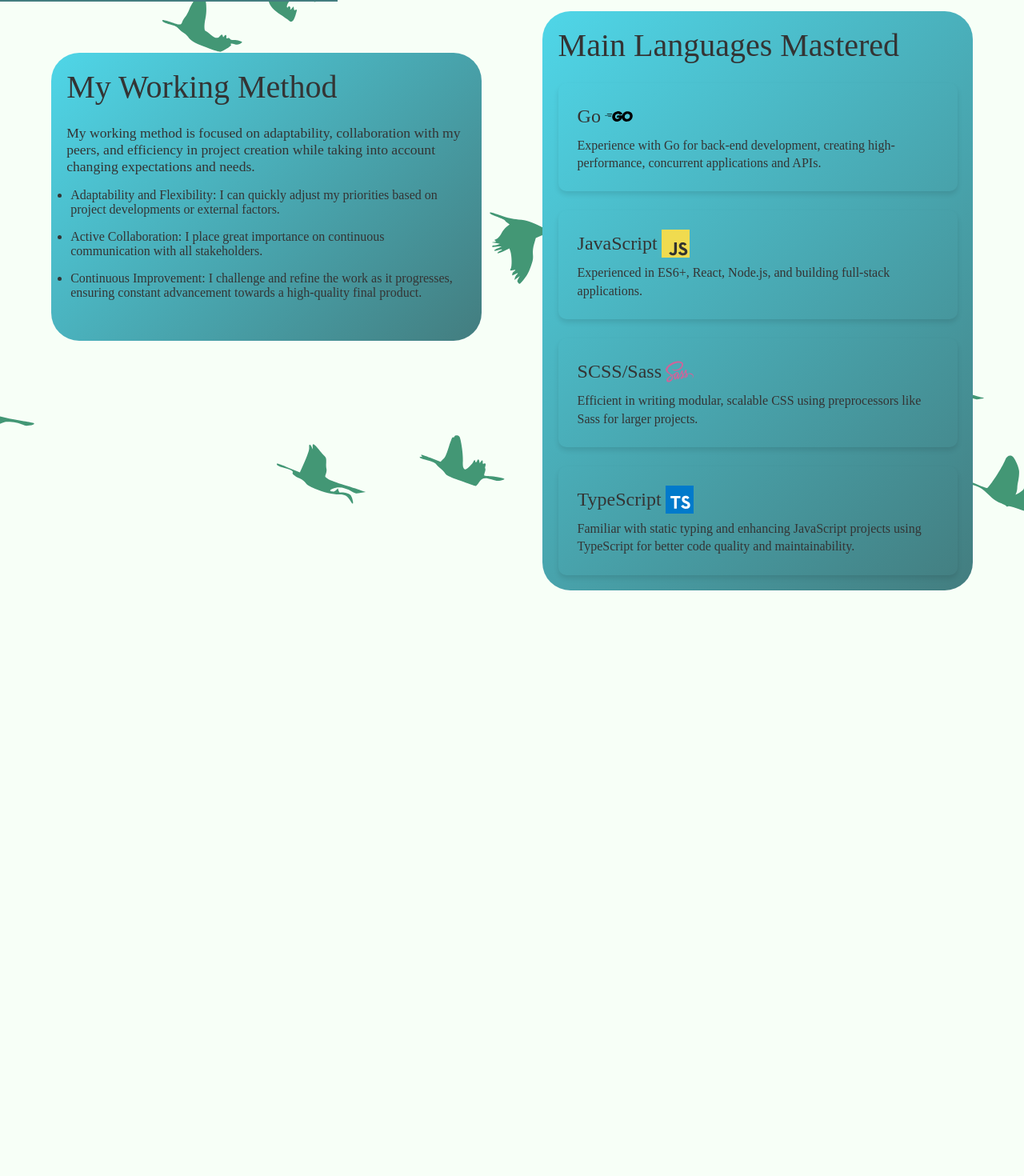
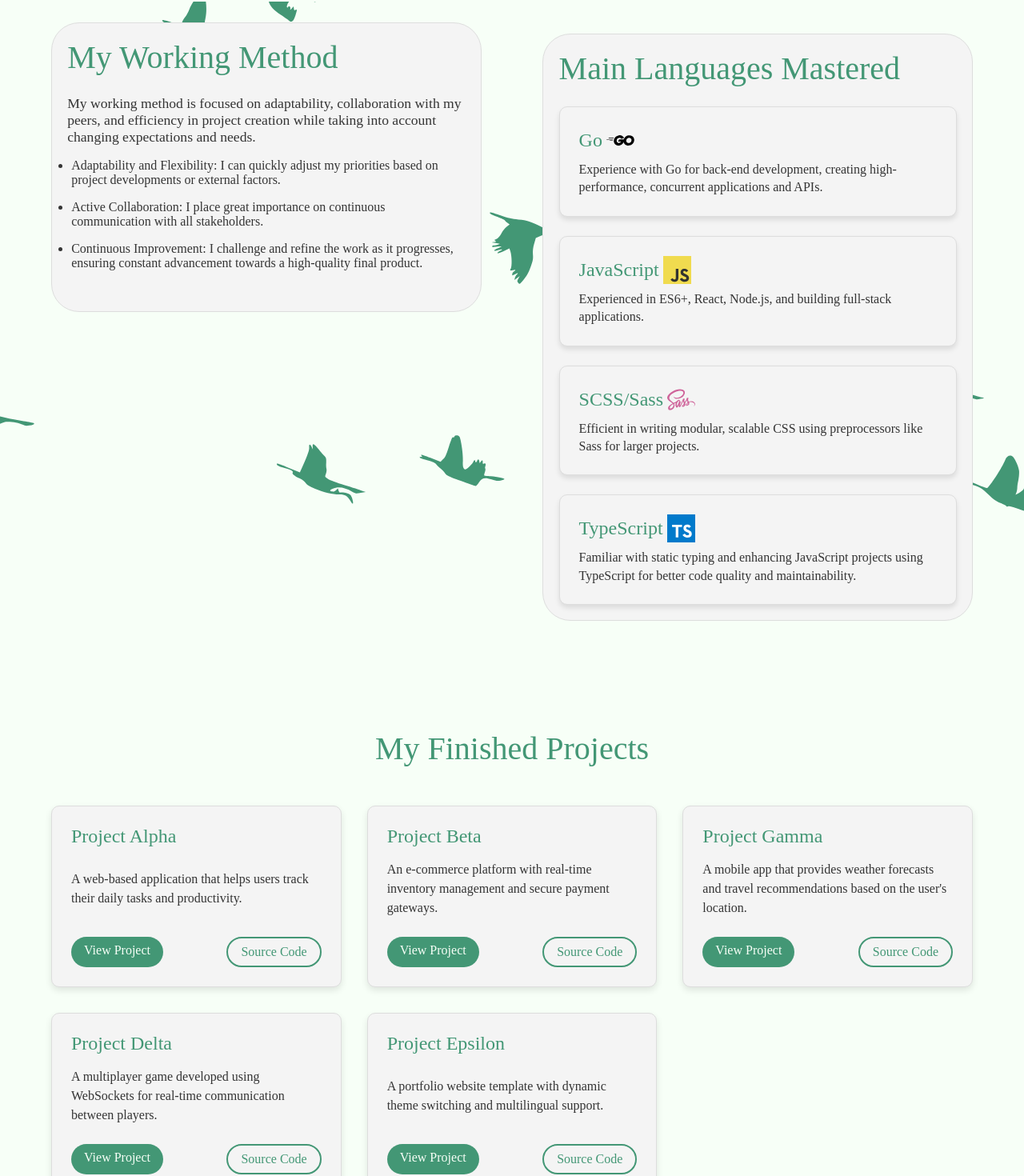
Before and after one commit to SLecureu/SLecureu.github.io, a React (Vite) app: page / in a window 1280 px wide. Shown: the part 798-2268 px from the top of the page at 80% size. Built offline with nearby package versions, Linux system fonts and the light colour scheme.

Commit message:
feat(page3)

```diff
--- a/src/_module.scss
+++ b/src/_module.scss
@@ -1,7 +1,10 @@
 :root {
     // Themes
-    --first-color: rgb(247, 255, 247);
-    --second-color: rgb(52, 52, 52);
+    --first-color: #f7fff7;
+    --second-color: #343434;
+
+    --card-bg: #f4f4f4;
+    --card-border: #ddd;
 }
 
 // Sizes
@@ -13,8 +16,5 @@ $mobile-width: 450px;
 //$main-color: #4fd6e8;
 //linear-gradient(180deg, #4fd6e8, #437d7f)
 //
-// useless
-$complementary-color: rgb(243, 183, 0);
-//
 // text color
 $anti-color: #439775;
--- a/src/app.scss
+++ b/src/app.scss
@@ -17,6 +17,6 @@ html {
     scroll-behavior: smooth;
 }
 
-main {
+section {
     min-height: 100vh;
 }
--- a/src/components/header.jsx
+++ b/src/components/header.jsx
@@ -12,11 +12,16 @@ const Header = () => {
         let root = document.documentElement;
         root.style.setProperty(
             "--first-color",
-            isDarkMode ? "rgb(247, 255, 247)" : "rgb(52, 52, 52)"
+            isDarkMode ? "#f7fff7" : "#343434"
         );
         root.style.setProperty(
             "--second-color",
-            isDarkMode ? "rgb(52, 52, 52)" : "rgb(247, 255, 247)"
+            isDarkMode ? "#343434" : "#f7fff7"
+        );
+        root.style.setProperty("--card-bg", isDarkMode ? "#f4f4f4" : "#404040");
+        root.style.setProperty(
+            "--card-border",
+            isDarkMode ? "#ddd" : "#4f4f4f"
         );
     };
 
--- a/src/pages/page1.jsx
+++ b/src/pages/page1.jsx
@@ -7,7 +7,7 @@ const Page1 = () => {
     const { language } = useContext(LanguageContext);
 
     return (
-        <main className="page1" id="about-me">
+        <section className="page1" id="about-me">
             <div className="page1__left">
                 <div className="page1__left__round-shape">
                     <img src={pfp} alt="Simon Lecureux" />
@@ -41,7 +41,7 @@ const Page1 = () => {
                     </div>
                 </div>
             </div>
-        </main>
+        </section>
     );
 };
 
--- a/src/pages/page1.scss
+++ b/src/pages/page1.scss
@@ -15,7 +15,11 @@
         height: 100vh;
 
         position: relative;
-        background-image: linear-gradient(180deg, #4fd6e8, #437d7f);
+        background-image: linear-gradient(
+            180deg,
+            module.$anti-color 25%,
+            transparent 75%
+        );
 
         @media screen and (max-width: module.$tablet-width),
             screen and (max-aspect-ratio: 1/1) {
@@ -33,7 +37,6 @@
             top: calc(50% - (var(--shape_size) / 2));
 
             transition: border 0.3s;
-            background-color: module.$complementary-color;
             border-radius: 50%;
             overflow: hidden;
 
@@ -148,7 +151,7 @@
                     &:hover {
                         background-color: adjust-color(
                             module.$anti-color,
-                            $lightness: 20%
+                            $lightness: 40%
                         );
                     }
                 }
--- a/src/pages/page2.jsx
+++ b/src/pages/page2.jsx
@@ -14,9 +14,9 @@ const Page2 = () => {
     const { language } = useContext(LanguageContext);
 
     return (
-        <main className="page2" id="skills">
+        <section className="page2" id="skills">
             <img src={Birds} className="birds" />
-            <section className="work">
+            <div className="work">
                 <h1>
                     {language == "fr"
                         ? `Ma méthode de
@@ -85,9 +85,9 @@ const Page2 = () => {
                         )}
                     </li>
                 </ul>
-            </section>
+            </div>
 
-            <section className="skills">
+            <div className="skills">
                 <h1>
                     {language == "fr"
                         ? `Principaux Langages Maitrisés`
@@ -155,8 +155,8 @@ const Page2 = () => {
                         </p>
                     </div>
                 </div>
-            </section>
-        </main>
+            </div>
+        </section>
     );
 };
 
--- a/src/pages/page2.scss
+++ b/src/pages/page2.scss
@@ -4,7 +4,6 @@
     --size: 1rem;
 
     padding: calc(var(--size) * 3);
-    background-color: var(--first-color);
     position: relative;
 
     overflow: hidden;
@@ -30,22 +29,21 @@
         }
     }
 
-    * {
-        color: rgb(52, 52, 52);
-    }
-
-    section {
+    .work,
+    .skills {
         width: 42vw;
         border-radius: 35px;
         padding: calc(var(--size) * 1.2);
         position: absolute;
 
-        background: linear-gradient(135deg, #4fd6e8, #437d7f);
+        background-color: var(--card-bg);
+        border: 1px solid var(--card-border);
     }
 
     h1 {
         font-size: calc(var(--size) * 2.5);
         margin-bottom: calc(var(--size) * 1.5);
+        color: module.$anti-color;
     }
 
     .logo {
@@ -90,11 +88,15 @@
                 box-shadow: 0px 4px 6px rgba(0, 0, 0, 0.1);
                 transition: all 0.3s ease;
 
+                background-color: var(--card-bg);
+                border: 1px solid var(--card-border);
+
                 h3 {
                     display: flex;
                     align-items: center;
                     font-size: calc(var(--size) * 1.5);
                     margin-bottom: calc(var(--size) * 0.5);
+                    color: module.$anti-color;
                 }
 
                 p {
@@ -111,10 +113,21 @@
 
     @media screen and (max-width: module.$mobile-width),
         screen and (max-height: module.$mobile-width) {
-        section {
+        .work,
+        .skills {
             position: initial;
             width: 100%;
             margin-bottom: 20px;
         }
     }
+
+    @media screen and (max-width: 1440px) {
+        .work {
+            top: 2vw;
+        }
+
+        .skills {
+            bottom: 2vw;
+        }
+    }
 }
--- a/src/pages/page3.jsx
+++ b/src/pages/page3.jsx
@@ -1,5 +1,86 @@
+import { useContext } from "react";
+
+import { LanguageContext } from "../import.js";
+import "./page3.scss";
+import { SassColor } from "sass-embedded";
+
 const Page3 = () => {
-    return <main className="page3" id="project"></main>;
+    const { language } = useContext(LanguageContext);
+
+    const projects = [
+        {
+            title: "Project Alpha",
+            description:
+                "A web-based application that helps users track their daily tasks and productivity.",
+            liveLink: "#",
+            sourceCode: "#",
+        },
+        {
+            title: "Project Beta",
+            description:
+                "An e-commerce platform with real-time inventory management and secure payment gateways.",
+            liveLink: "#",
+            sourceCode: "#",
+        },
+        {
+            title: "Project Gamma",
+            description:
+                "A mobile app that provides weather forecasts and travel recommendations based on the user's location.",
+            liveLink: "#",
+            sourceCode: "#",
+        },
+        {
+            title: "Project Delta",
+            description:
+                "A multiplayer game developed using WebSockets for real-time communication between players.",
+            liveLink: "#",
+            sourceCode: "#",
+        },
+        {
+            title: "Project Epsilon",
+            description:
+                "A portfolio website template with dynamic theme switching and multilingual support.",
+            liveLink: "#",
+            sourceCode: "#",
+        },
+    ];
+
+    return (
+        <section className="page3" id="project">
+            <h1>My Finished Projects</h1>
+            <div className="projects__grid">
+                {projects.map((project, index) => (
+                    <div className="project__card" key={index}>
+                        <h3>{project.title}</h3>
+                        <p>{project.description}</p>
+                        <div className="project__links">
+                            <a
+                                href={project.liveLink}
+                                target="_blank"
+                                rel="noopener noreferrer"
+                                className="btn btn--view"
+                            >
+                                View Project
+                            </a>
+                            <a
+                                href={project.sourceCode}
+                                target="_blank"
+                                rel="noopener noreferrer"
+                                className="btn btn--code"
+                            >
+                                Source Code
+                            </a>
+                        </div>
+                    </div>
+                ))}
+            </div>
+            {/* <h3>
+                <a>
+                    View more on <span>github</span>
+                </a>
+            </h3> */}
+        </section>
+    );
 };
 
 export default Page3;
--- /dev/null
+++ b/src/pages/page3.scss
@@ -0,0 +1,92 @@
+@use "../module";
+
+.page3 {
+    padding: 3rem;
+    font-family: "Arial", sans-serif;
+    display: flex;
+    flex-direction: column;
+    align-items: center;
+    justify-content: center;
+
+    h1 {
+        font-size: 2.5rem;
+        color: module.$anti-color;
+        margin-bottom: 3rem;
+        text-align: center;
+    }
+
+    .projects__grid {
+        width: 90vw;
+        display: grid;
+        grid-template-columns: repeat(auto-fit, minmax(300px, 1fr));
+        gap: 2rem;
+    }
+
+    .project__card {
+        background-color: var(--card-bg);
+        border: 1px solid var(--card-border);
+        border-radius: 10px;
+        padding: 1.5rem;
+        box-shadow: 0px 4px 8px rgba(0, 0, 0, 0.1);
+        display: flex;
+        flex-direction: column;
+        justify-content: space-between;
+        transition: all 0.3s ease;
+
+        h3 {
+            font-size: 1.5rem;
+            color: module.$anti-color;
+            margin-bottom: 1rem;
+        }
+
+        p {
+            font-size: 1rem;
+            line-height: 1.5;
+            margin-bottom: 1.5rem;
+        }
+
+        .project__links {
+            display: flex;
+            justify-content: space-between;
+
+            .btn {
+                padding: 0.5rem 1rem;
+                border-radius: 25px;
+                font-size: 1rem;
+                text-align: center;
+                cursor: pointer;
+                text-decoration: none;
+                transition: background-color 0.3s;
+
+                &--view {
+                    background-color: module.$anti-color;
+                    color: var(--first-color);
+
+                    &:hover {
+                        background-color: adjust-color(
+                            module.$anti-color,
+                            $lightness: -10%
+                        );
+                    }
+                }
+
+                &--code {
+                    background-color: transparent;
+                    color: module.$anti-color;
+                    border: 2px solid module.$anti-color;
+
+                    &:hover {
+                        background-color: adjust-color(
+                            module.$anti-color,
+                            $lightness: 40%
+                        );
+                    }
+                }
+            }
+        }
+    }
+
+    .project__card:hover {
+        transform: translateY(-5px);
+    }
+}
--- a/src/pages/page4.jsx
+++ b/src/pages/page4.jsx
@@ -1,5 +1,5 @@
 const Page4 = () => {
-    return <main className="page4" id="contact"></main>;
+    return <section className="page4" id="contact"></section>;
 };
 
 export default Page4;
```
Also changed, not shown: 6 other files (tests, documents, lock files or other folders).
